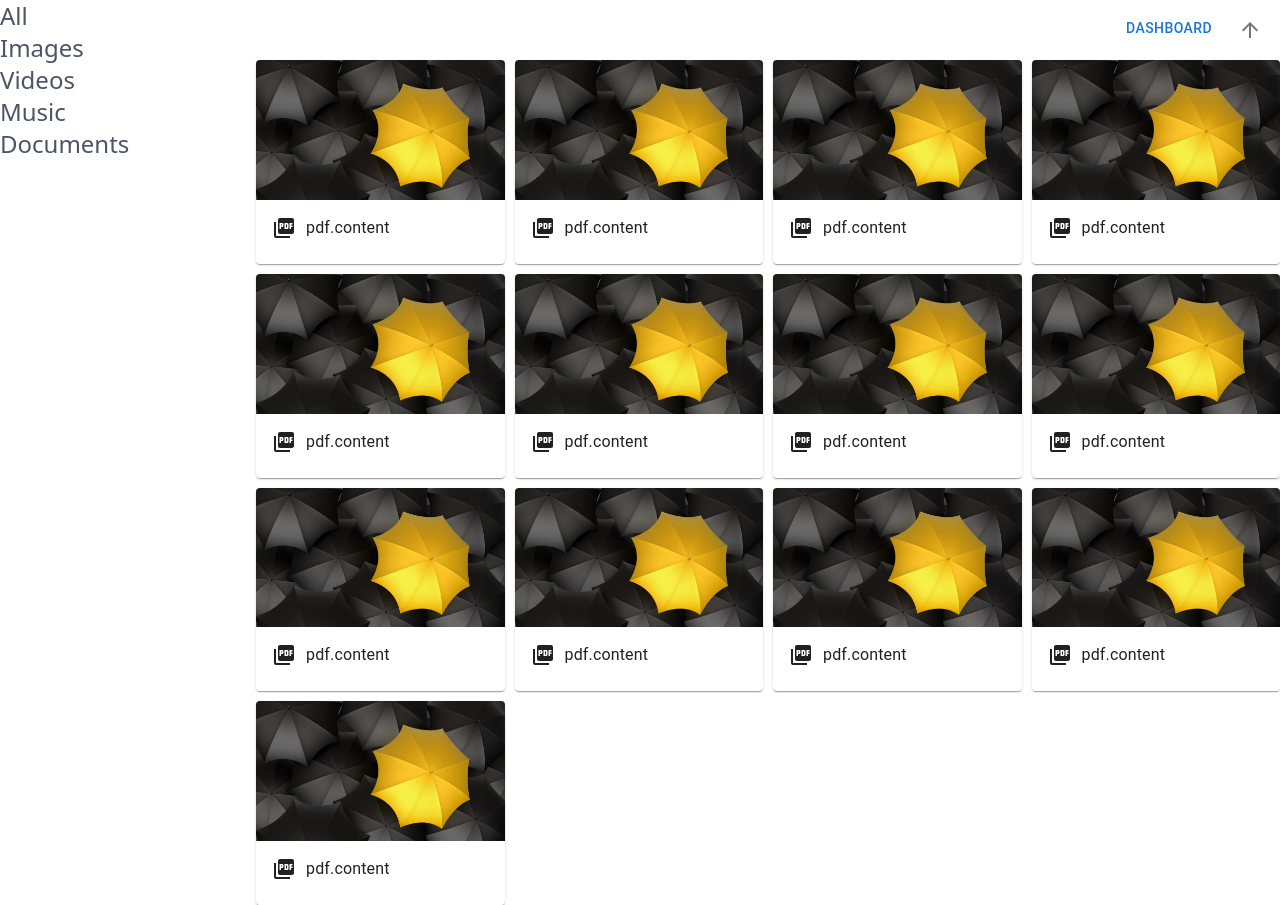
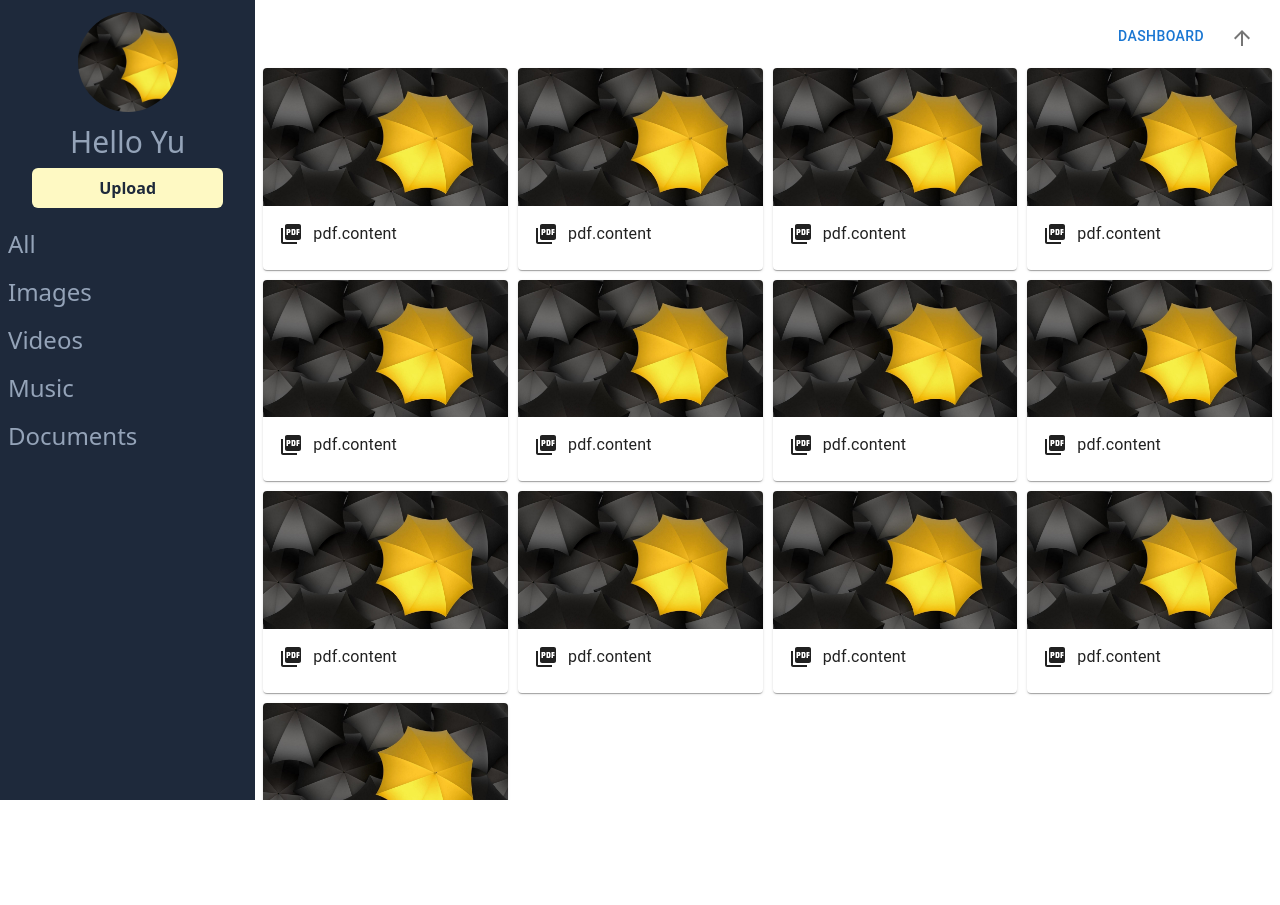
Before and after one commit to YuTakaki/cloud-store-client, a Next.js app: page / in a window 1280 px wide. After the commit the page ends 800 px from the top, so only its background shows below. Built offline with nearby package versions, Linux system fonts and the light colour scheme.

Commit message:
nav in desktp view finish

```diff
--- a/layout/layout.tsx
+++ b/layout/layout.tsx
@@ -1,3 +1,5 @@
+import Image from 'next/image';
+import Link from 'next/link';
 import { useState } from 'react'
 
 interface LayoutProps {
@@ -17,18 +19,41 @@ const Layout = ({children} : LayoutProps) => {
   ]
 
   return (
-    <div className='flex h-screen text-gray-600'>
-      <nav className='w-1/4 max-w-xs' >
-        <ul>
+    <div className='min-h-screen flex text-slate-400'>
+      <nav className='w-1/4 max-w-xs hidden md:block bg-slate-800' >
+        <figure className='flex justify-center m-3'>
+          <Image
+            src="/images/sample.jpg"
+            className='rounded-full object-cover'
+            alt="user"
+            width={100}
+            height={100}
+          />
+        </figure>
+        <div className='flex flex-col'>
+          <h1 className='text-center text-3xl mb-2'>Hello Yu</h1>
+          <button className='bg-yellow-100 p-2 rounded-md w-3/4 m-auto text-slate-800 font-semibold'>Upload</button>
+        </div>
+        <ul className='mt-3'>
           {nav_options.map(_option => (
-            <li
-              className='text-2xl'
-              key={_option
-            }>{_option}</li>
+            <Link href={`/${_option}`} key={_option}>
+              <a>
+                <li
+                  className='text-2xl'
+                >
+                  <button
+                    className='hover:bg-slate-400 hover:text-slate-800 w-full text-left p-2'
+                  >
+                    {_option}
+                  </button>
+                </li>
+              </a>
+            </Link>
+
           ))}
         </ul>
       </nav>
-      <main className='w-full'>
+      <main className='w-full h-screen overflow-auto p-2'>
         {children}
       </main>
     </div>
```
